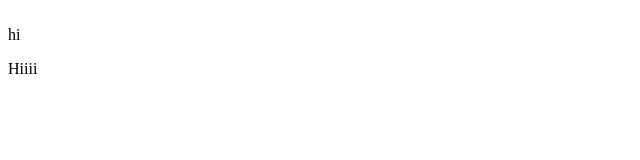
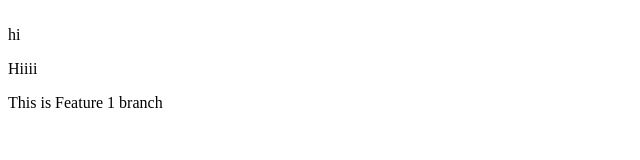
Before and after one commit to mihir301188/practice_240924, a plain HTML site: page index.html in a window 1280 px wide. Shown: the whole page, without its empty margins (0-640 px from the left). Drawn offline with Linux system fonts and the light colour scheme.

Commit message:
Featur1 commit

```diff
--- a/index.html
+++ b/index.html
@@ -1,2 +1,3 @@
 <br> hi</br>
 <P>Hiiii</P>
+<P> This is Feature 1 branch</P>
```
